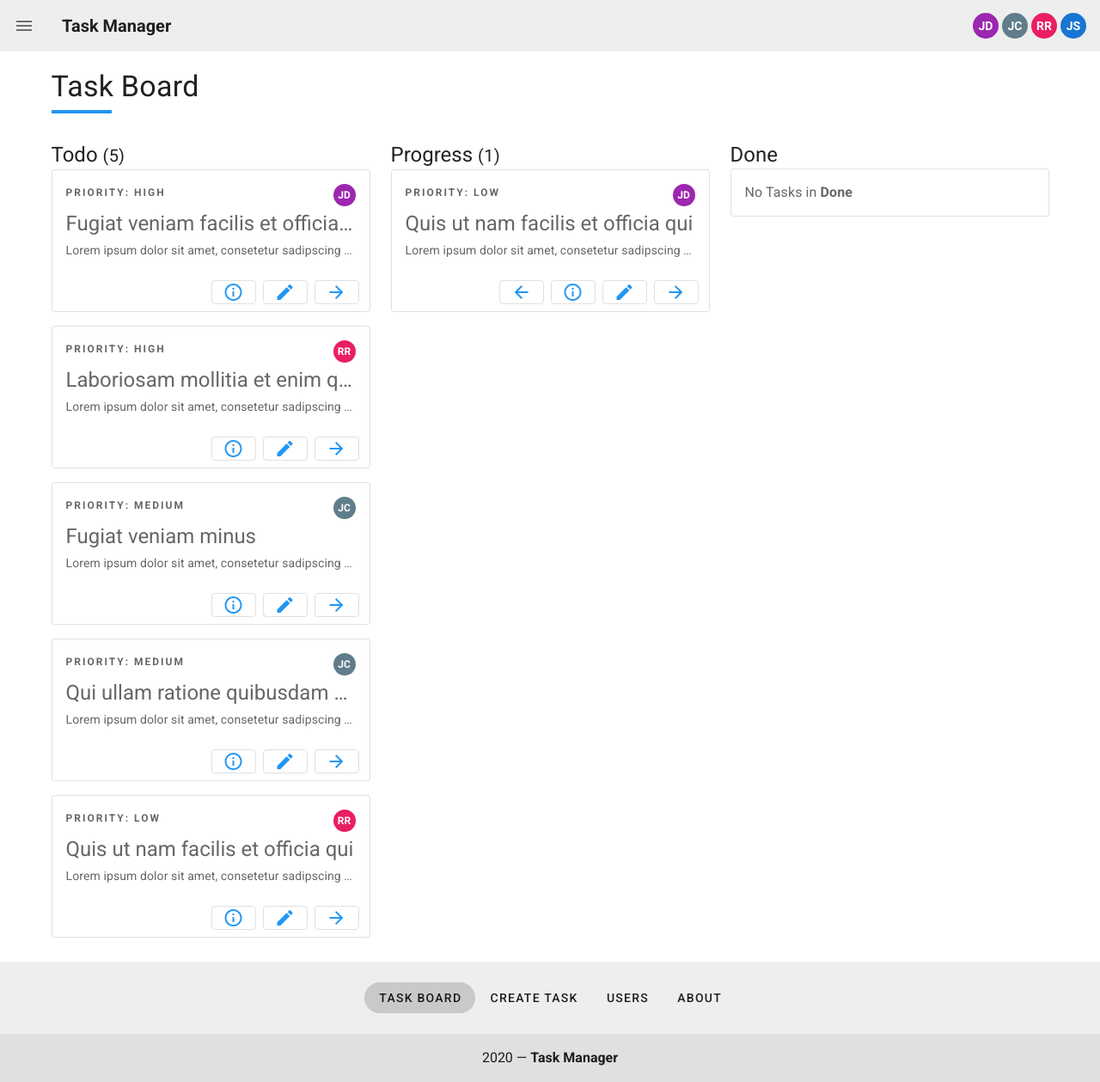
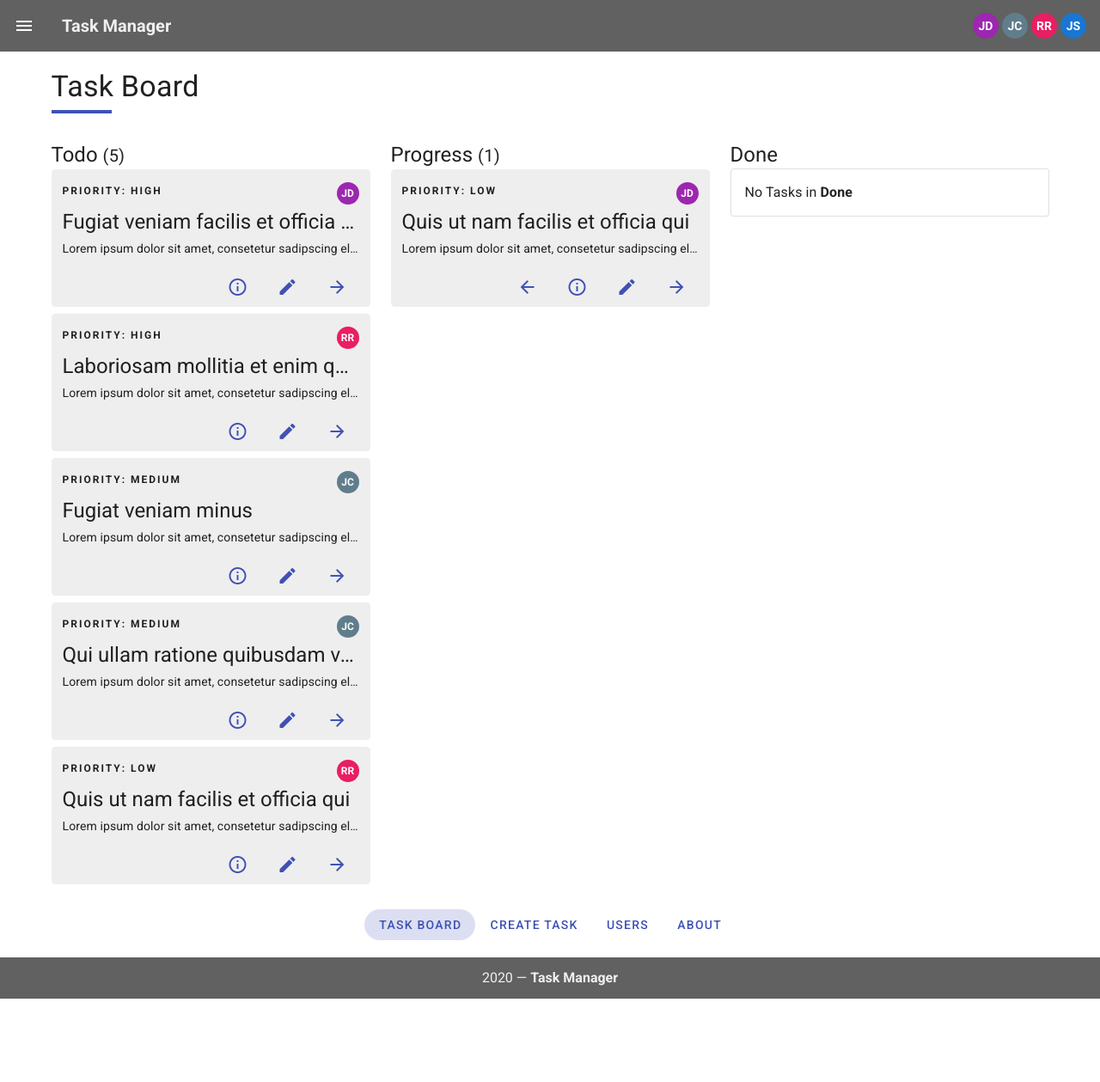
Before and after one commit to ealafryafresena/vue-todo-app, a Vue app: page / in a window 1280 px wide. Shown: the whole page at 86% size. After the commit the page ends 1162 px from the top, so only its background shows below. Built offline with nearby package versions, Linux system fonts and the light colour scheme; data requests are answered from the project's data file.

Commit message:
style polishing

```diff
--- a/package.json
+++ b/package.json
@@ -1,6 +1,6 @@
 {
   "name": "vue-todo-app",
-  "version": "1.3.2",
+  "version": "1.3.3",
   "private": true,
   "scripts": {
     "serve": "vue-cli-service serve",
--- a/src/App.vue
+++ b/src/App.vue
@@ -27,6 +27,10 @@ export default {
 </script>
 
 <style lang="scss">
+body {
+  color: rgba(0, 0, 0, 0.87) !important;
+}
+
 h1:after {
   display: block;
   clear: both;
@@ -36,7 +40,10 @@ h1:after {
   bottom: 0;
   height: 4px;
   width: 70px;
-  border-bottom: 4px solid #2196f3;
+  border-bottom: 4px solid #3f51b5;
   padding: 4px 0px;
 }
+.theme--light.v-card > .v-card__text {
+  color: rgba(0, 0, 0, 0.87) !important;
+}
 </style>
--- a/src/components/FooterBar.vue
+++ b/src/components/FooterBar.vue
@@ -1,9 +1,10 @@
 <template>
-  <v-container fluid>
+  <v-container class="container-footer" fluid>
     <v-row>
-      <v-col class="grey lighten-3 py-4" cols="12">
-        <v-footer class="d-flex justify-center" color="grey lighten-3" padless>
+      <v-col class="white" cols="12">
+        <v-footer class="d-flex justify-center" color="white" padless>
           <v-btn
+            color="indigo"
             v-for="link in links"
             :key="`${link.label}-footer-link`"
             text
@@ -16,7 +17,11 @@
       </v-col>
     </v-row>
     <v-row>
-      <v-col class="grey lighten-2 py-4 text-center" justify="center" cols="12">
+      <v-col
+        class="grey darken-2 copyright text-center"
+        justify="center"
+        cols="12"
+      >
         {{ new Date().getFullYear() }} —
         <strong>Task Manager</strong>
       </v-col>
@@ -29,3 +34,15 @@ export default {
   props: ["links"]
 };
 </script>
+
+<style lang="scss" scoped>
+.copyright {
+  color: rgba(255, 255, 255, 0.9);
+}
+.container {
+  padding: 0;
+  &-footer {
+    border-top: 1px solid rgba(0, 0, 0, 0.12);
+  }
+}
+</style>
--- a/src/components/NavBar.vue
+++ b/src/components/NavBar.vue
@@ -1,11 +1,11 @@
 <template>
   <div>
-    <v-app-bar app flat color="grey lighten-3" height="60">
+    <v-app-bar app flat color="grey darken-2" dark height="60">
       <v-app-bar-nav-icon
         v-if="!drawer"
         @click.stop="toggleDrawer"
       ></v-app-bar-nav-icon>
-      <v-toolbar-title v-if="!drawer">
+      <v-toolbar-title color="grey darken-2" v-if="!drawer">
         <router-link :to="{ name: 'todos-list' }">Task Manager</router-link>
       </v-toolbar-title>
       <v-spacer></v-spacer>
@@ -20,7 +20,7 @@
       </div>
     </v-app-bar>
 
-    <v-navigation-drawer color="grey darken-3" dark app v-model="drawer">
+    <v-navigation-drawer color="white" app v-model="drawer">
       <v-list-item>
         <v-list-item-content>
           <div class="d-flex justify-space-between">
@@ -38,6 +38,7 @@
         <v-list-item>
           <v-list-item-content>
             <v-list-item
+              color="indigo"
               v-for="link in links"
               :key="`${link.label}-header-link`"
               text
@@ -89,13 +90,13 @@ export default {
 <style lang="scss" scoped>
 .v-toolbar__title {
   a {
-    color: rgba(0, 0, 0, 0.87) !important;
+    color: rgba(255, 255, 255, 0.9) !important;
     font-weight: 600;
     text-decoration: none;
   }
 
   a:hover {
-    color: rgba(0, 0, 0, 0.6) !important;
+    color: rgba(255, 255, 255, 0.6) !important;
   }
 }
 </style>
--- a/src/components/TodoItem.vue
+++ b/src/components/TodoItem.vue
@@ -1,5 +1,5 @@
 <template>
-  <v-card class="mx-auto mb-2" max-width="500" outlined>
+  <v-card color="grey lighten-3" class="mx-auto mb-2" max-width="500" outlined>
     <v-card-text>
       <div class="overline mb-1 d-flex justify-space-between align-end">
         <div>
@@ -58,29 +58,29 @@ export default {
       },
       buttons: [
         {
-          color: "blue",
-          width: "52",
+          color: "indigo",
+          width: "50",
           icon: "mdi-arrow-left",
           isStatus: this.todo.status !== "todo",
           event: this.updateStatusBack
         },
         {
-          color: "blue",
-          width: "52",
+          color: "indigo",
+          width: "50",
           icon: "mdi-information-outline",
           isStatus: true,
           event: this.showDetails
         },
         {
-          color: "blue",
-          width: "52",
+          color: "indigo",
+          width: "50",
           icon: "mdi-pencil",
           isStatus: this.todo.status !== "done",
           event: this.editTodo
         },
         {
-          color: "blue",
-          width: "52",
+          color: "indigo",
+          width: "50",
           icon: "mdi-arrow-right",
           isStatus: this.todo.status !== "done",
           event: this.updateStatusNext
@@ -129,9 +129,12 @@ export default {
 
 <style lang="scss" scoped>
 .v-card__text {
-  padding: 10px 16px 16px 16px;
+  padding: 8px 12px 12px 12px;
 }
 .placeholder {
   height: 22px;
 }
+.theme--light.v-card.v-card--outlined {
+  border: 4px solid rgb(63, 81, 181, 0.3) !important;
+}
 </style>
--- a/src/components/TodoItemButton.vue
+++ b/src/components/TodoItemButton.vue
@@ -1,6 +1,7 @@
 <template>
   <v-btn
-    outlined
+    dark
+    rounded
     :color="color"
     :buttonText="buttonText"
     text
--- a/src/components/UserCreate.vue
+++ b/src/components/UserCreate.vue
@@ -21,11 +21,11 @@
             * Required
           </div>
           <div>
-            <v-btn color="blue" outlined class="mr-4" @click="closeDialog"
+            <v-btn color="indigo" outlined class="mr-4" @click="closeDialog"
               >Cancel</v-btn
             >
             <v-btn
-              color="blue"
+              color="indigo"
               :disabled="!formValidty"
               @click="submitCreateUser"
               >Save</v-btn
--- a/src/views/About.vue
+++ b/src/views/About.vue
@@ -73,11 +73,11 @@ export default {
   width: 340px;
   padding: 20px 25px 25px;
   margin-bottom: 50px;
-  border: 1px solid #2196f3;
+  border: 1px solid #3f51b5;
   border-radius: 5px;
 
   h2 {
-    border-bottom: 2px solid #2196f3;
+    border-bottom: 2px solid #3f51b5;
   }
 
   ul {
--- a/src/views/TodoCreate.vue
+++ b/src/views/TodoCreate.vue
@@ -45,11 +45,15 @@
                 * Required
               </div>
               <div>
-                <v-btn color="blue" outlined class="mr-4" @click="cancelCreate"
+                <v-btn
+                  color="indigo"
+                  outlined
+                  class="mr-4"
+                  @click="cancelCreate"
                   >Cancel</v-btn
                 >
                 <v-btn
-                  color="blue"
+                  color="indigo"
                   :disabled="!formValidty"
                   @click="submitCreateTodo"
                   >Create Task</v-btn
--- a/src/views/TodoEdit.vue
+++ b/src/views/TodoEdit.vue
@@ -47,18 +47,18 @@
               v-model="todo.status"
             ></v-select>
             <div class="todo-edit-actions">
-              <v-btn color="blue" outlined class="mr-4" @click="cancelEdit"
+              <v-btn color="indigo" outlined class="mr-4" @click="cancelEdit"
                 >Cancel</v-btn
               >
               <v-btn
-                color="blue"
+                color="indigo"
                 outlined
                 class="mr-4"
                 @click.stop="dialog = true"
                 >Delete Task</v-btn
               >
               <v-btn
-                color="blue"
+                color="indigo"
                 :disabled="!formValidty"
                 @click="submitEditTodo(todo.id)"
                 >Save</v-btn
@@ -77,11 +77,11 @@
         >
         <v-divider></v-divider>
         <v-card-actions>
-          <v-btn color="blue" outlined text @click="dialog = false"
+          <v-btn color="indigo" outlined text @click="dialog = false"
             >Cancel</v-btn
           >
           <v-spacer></v-spacer>
-          <v-btn color="blue" dark @click="submitDeleteTodo(todo.id)"
+          <v-btn color="indigo" dark @click="submitDeleteTodo(todo.id)"
             >Delete</v-btn
           >
         </v-card-actions>
--- a/src/views/TodosList.vue
+++ b/src/views/TodosList.vue
@@ -27,7 +27,7 @@
           </v-card>
         </div>
         <TodoItem
-          class="mb-4"
+          class="mb-2"
           v-else
           v-for="todo in todosColumn.columnData"
           :key="todo.id"
@@ -51,7 +51,7 @@
           <v-spacer></v-spacer>
           <v-btn
             class="mt-1 mr-3 mb-1"
-            color="blue"
+            color="indigo"
             outlined
             text
             @click="dialog = false"
--- a/src/views/UsersOverview.vue
+++ b/src/views/UsersOverview.vue
@@ -4,7 +4,7 @@
       <v-col cols="12" md="8" sm="12">
         <div class="user-create mb-8 d-flex justify-space-between align-center">
           <h1 class="display-1">Users</h1>
-          <v-btn color="blue" class="mr-4" @click.stop="dialog = true"
+          <v-btn color="indigo" class="mr-4" @click.stop="dialog = true"
             >Create User</v-btn
           >
         </div>
```
